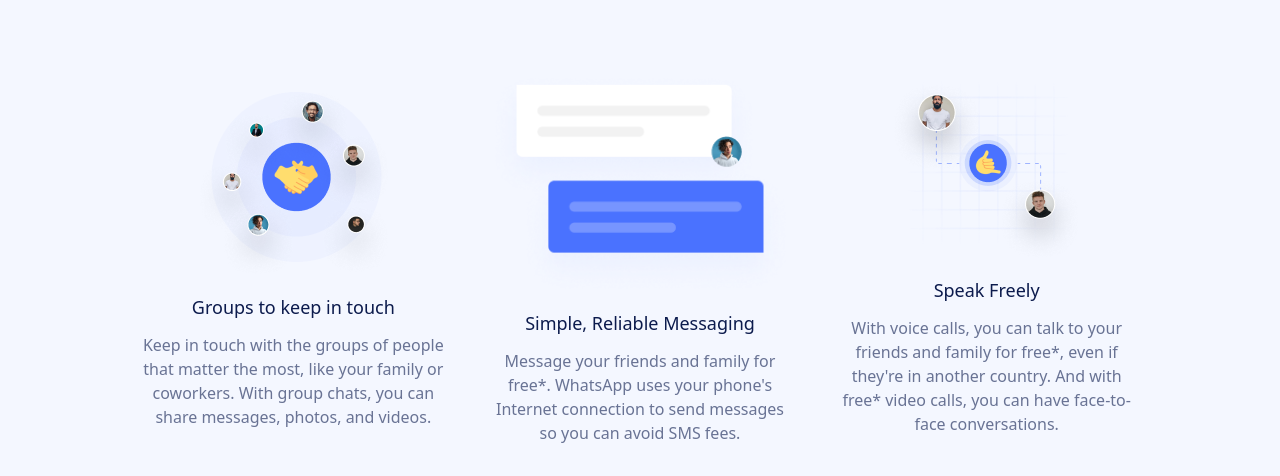
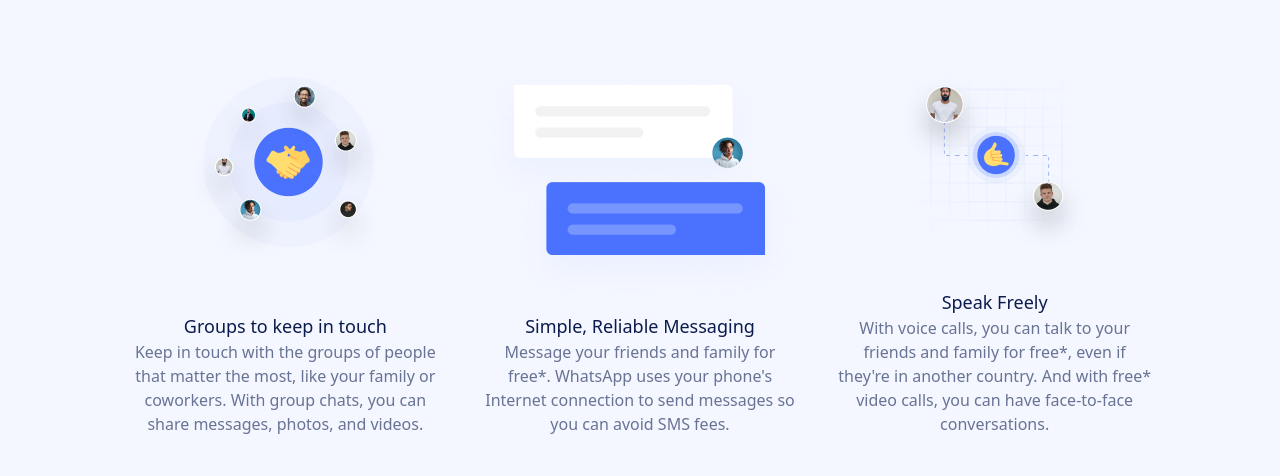
Before and after one commit to hudadamar21/codedesign-chat-n-rechat, a Svelte app: page / in a window 1280 px wide. Shown: the part 324-800 px from the top of the page. Built offline with nearby package versions, Linux system fonts and the light colour scheme.

Commit message:
Update FiturSection.svelte

```diff
--- a/src/components/sections/FiturSection.svelte
+++ b/src/components/sections/FiturSection.svelte
@@ -23,7 +23,10 @@
   ];
 </script>
 
-<section id="fitur" class="mt-20 md:mt-32 border-b border-dark/5 pb-20 md:pb-32 mb-20 md:mb-32 px-3">
+<section
+  id="fitur"
+  class="mt-20 md:mt-32 border-b border-dark/5 pb-20 md:pb-32 mb-20 md:mb-32 px-5 md:px-0"
+>
   <div class="text-center w-full md:w-1/2 mx-auto">
     <SectionTitle
       badge="NGGAK HARUS SIH SEBENERNYA"
@@ -34,10 +37,12 @@
   </div>
   <div class="grid grid-cols-1 md:grid-cols-3 gap-10 mt-16 md:mt-32">
     {#each fitur as { image, title, description }, i}
-      <div class="flex flex-col justify-center items-center gap-3 text-center">
+      <div class="flex flex-col justify-between items-center gap-3 text-center">
         <img src={image} alt={title} />
-        <h3 class="text-lg">{title}</h3>
-        <p class="text-dark/60">{description}</p>
+        <div>
+          <h3 class="text-lg">{title}</h3>
+          <p class="text-dark/60">{description}</p>
+        </div>
       </div>
     {/each}
   </div>
```
